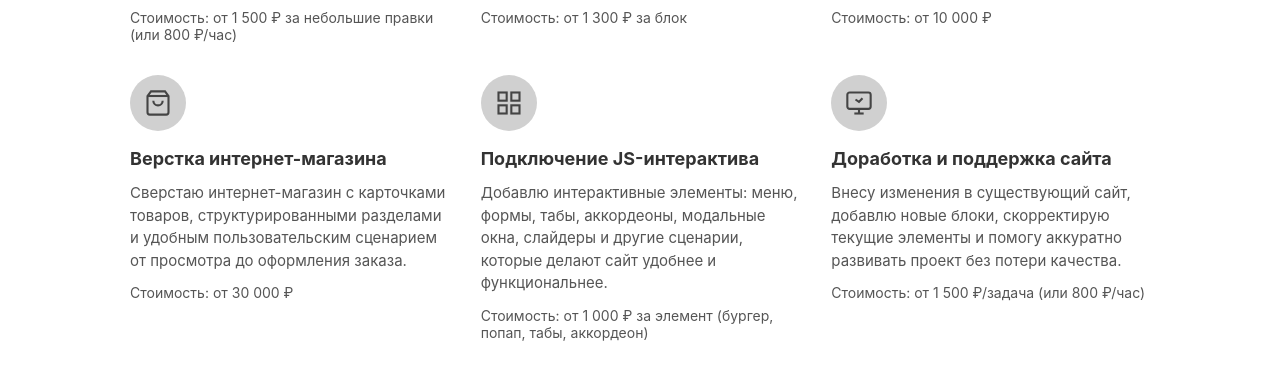
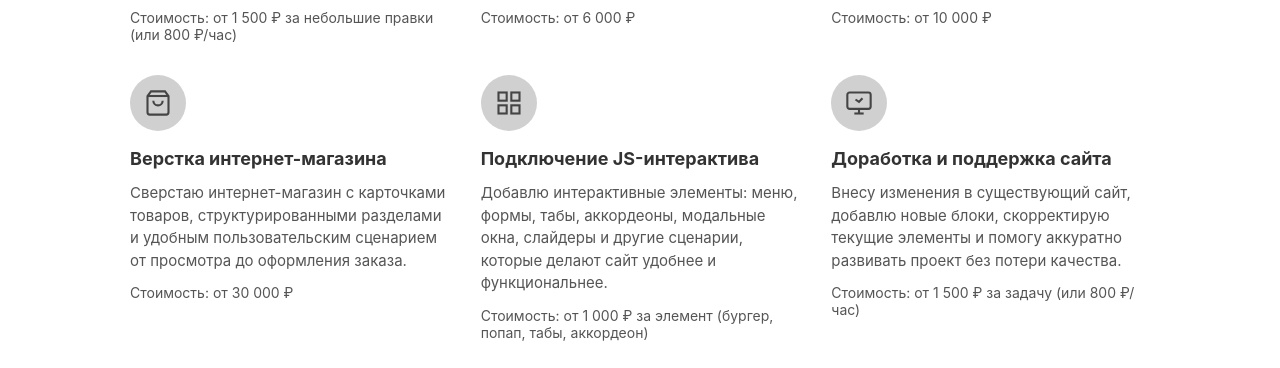
Before and after one commit to nurahmetovaangelina-byte/Portfolio, a plain HTML site: page index.html in a window 1280 px wide. Shown: the part 2886-3254 px from the top of the page. Drawn offline with Linux system fonts and the light colour scheme.

Commit message:
commitfive

```diff
--- a/index.html
+++ b/index.html
@@ -190,7 +190,7 @@
           <p class="service-card-desc">
             Соберу многостраничный сайт с единой структурой, понятной навигацией и адаптивной версткой для комфортного просмотра на любых устройствах.
           </p>
-          <p class="service-price">Стоимость: от 1 300 ₽ за блок</p>
+          <p class="service-price">Стоимость: от 6 000 ₽</p>
         </article>
         <article class="service-card">
           <div class="service-icon" aria-hidden="true">
@@ -270,7 +270,7 @@
             Внесу изменения в существующий сайт, добавлю новые блоки, скорректирую текущие элементы и помогу аккуратно развивать проект без потери качества.
           </p>
           <p class="service-price">
-            Стоимость: от 1 500 ₽/задача (или 800 ₽/час)
+            Стоимость: от 1 500 ₽ за задачу (или 800 ₽/час)
           </p>
         </article>
       </div>
```
